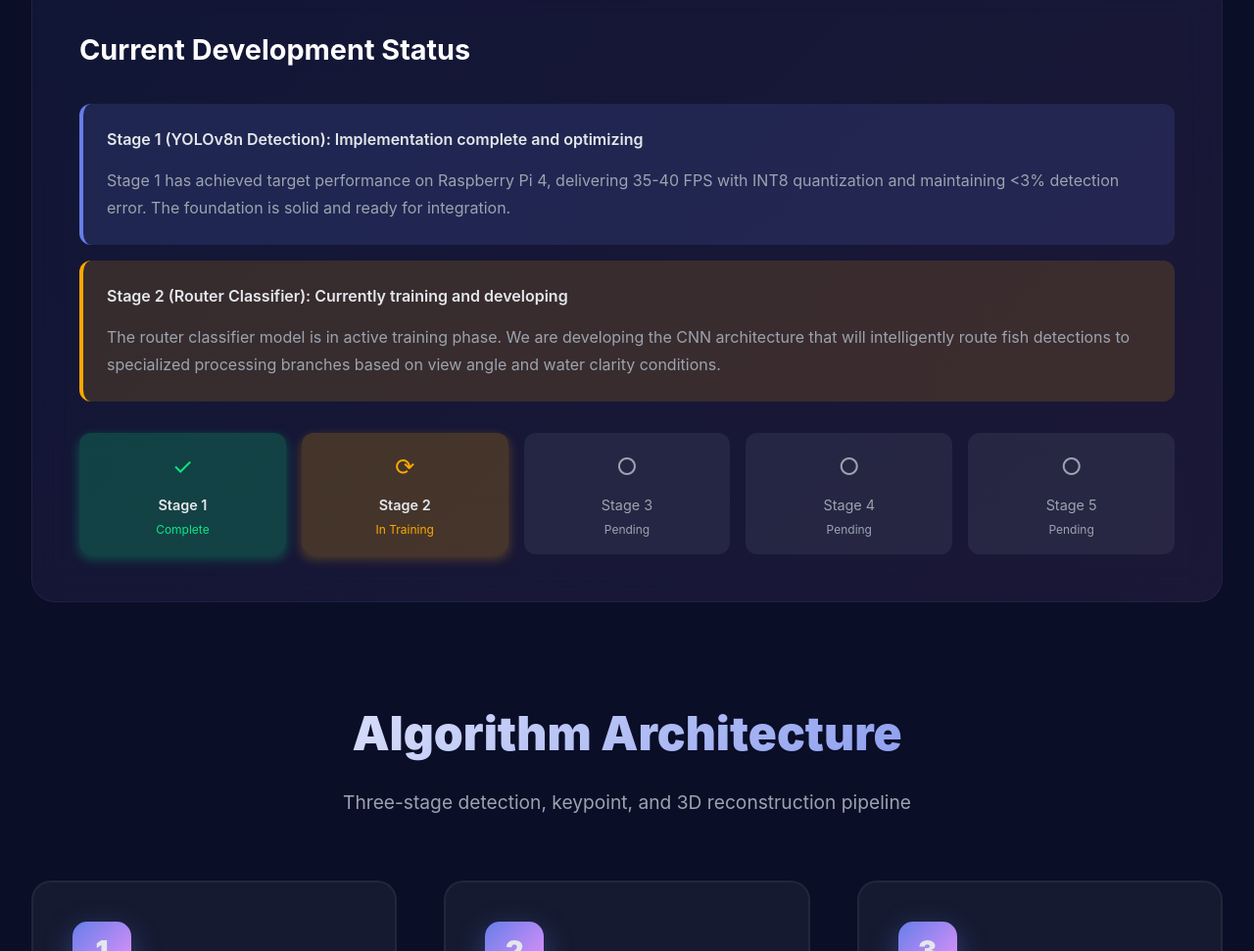
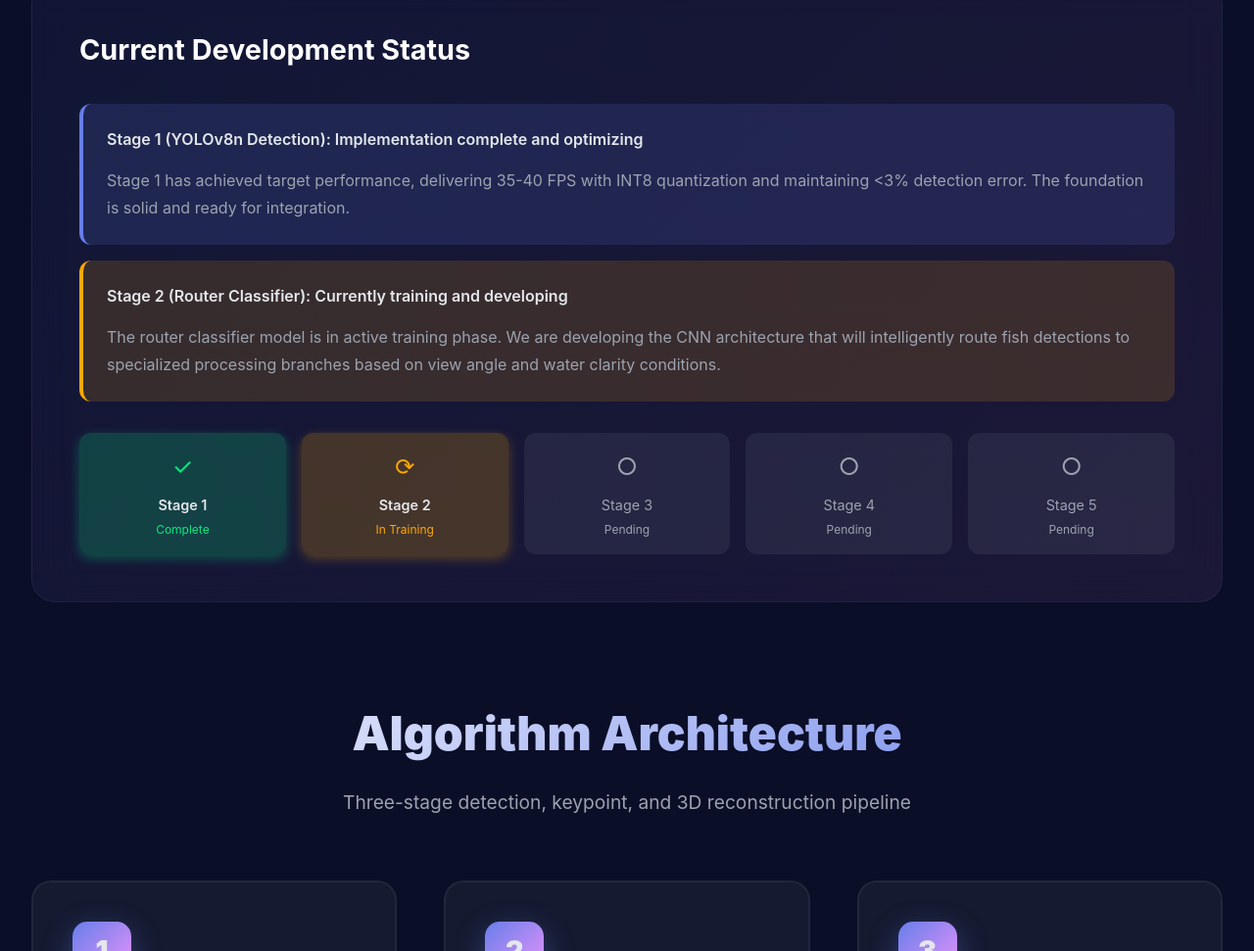
Before and after one commit to NerminWEST/web-report-demo, a plain HTML site: page index.html in a window 1280 px wide. Shown: the part 5329-6300 px from the top of the page at 98% size. Drawn offline with nearby package versions, Linux system fonts and the light colour scheme.

Commit message:
Update index.html

```diff
--- a/index.html
+++ b/index.html
@@ -203,7 +203,7 @@
                         Stage 1 (YOLOv8n Detection): Implementation complete and optimizing
                     </p>
                     <p style="color: var(--text-muted); line-height: 1.7;">
-                        Stage 1 has achieved target performance on Raspberry Pi 4, delivering 35-40 FPS with INT8 quantization and maintaining &lt;3% detection error. The foundation is solid and ready for integration.
+                        Stage 1 has achieved target performance, delivering 35-40 FPS with INT8 quantization and maintaining &lt;3% detection error. The foundation is solid and ready for integration.
                     </p>
                 </div>
                 <div style="padding: 1.5rem; background: rgba(255, 168, 1, 0.15); border-radius: 12px; border-left: 4px solid var(--warning);">
```
